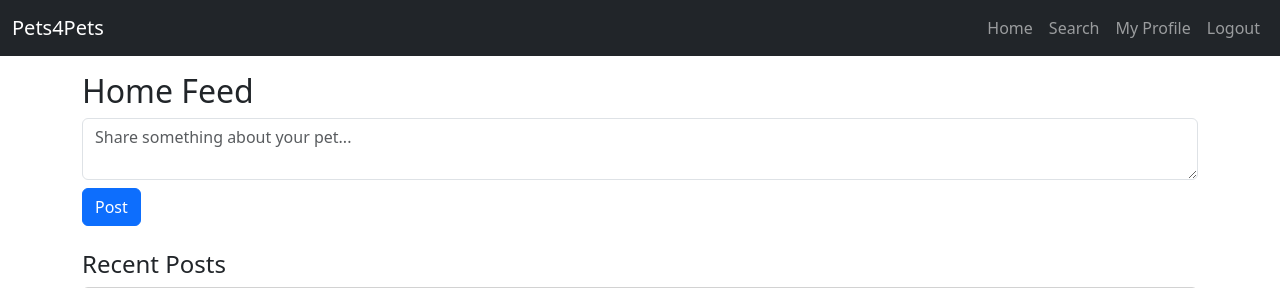
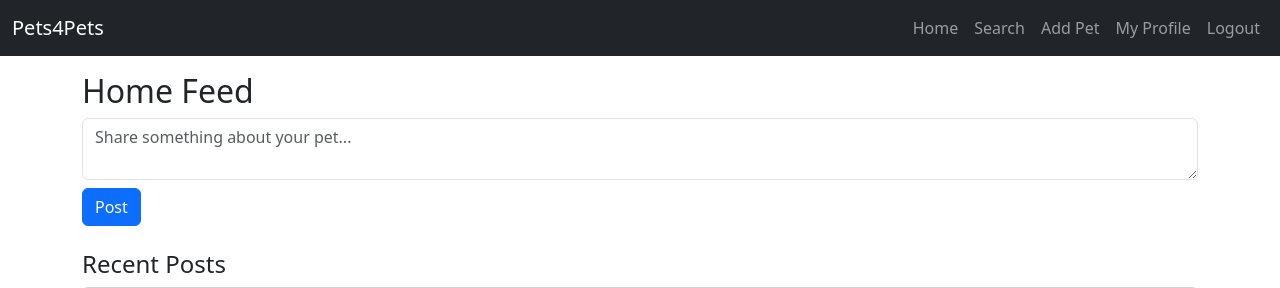
Before and after one commit to DM-netizen/Pets4Pets, a Flask app: page / in a window 1280 px wide. Shown: the top 288 px of the page. Run offline with Flask 3, Linux system fonts and the light colour scheme; a user stored in the database is signed in; data comes from the database, SQL or seed files in the repository; both versions use the stored data as it was after the commit.

Commit message:
Added add pet feature

```diff
--- a/app.py
+++ b/app.py
@@ -188,6 +188,26 @@ def profile():
     following = user.following.all()
     return render_template('profile.html', user=user, followers=followers, following=following)
 
+@app.route('/add_pet', methods=['GET', 'POST'])
+def add_pet():
+    if 'user_id' not in session:
+        return redirect(url_for('login'))
+    if request.method == 'POST':
+        pet_name = request.form['pet_name']
+        pet_type = request.form['pet_type']
+        pet_age = int(request.form['pet_age'])
+        pet_breed = request.form['pet_breed']
+        pet_details = request.form['pet_details']
+
+        new_pet = Pet(name=pet_name, pet_type=pet_type, age=pet_age, breed=pet_breed,
+                      details=pet_details, user_id=session['user_id'])
+        db.session.add(new_pet)
+        db.session.commit()
+        flash('New pet added successfully!', 'success')
+        return redirect(url_for('profile'))
+    return render_template('add_pet.html')
+
+
 @app.route('/api/feed')
 def api_feed():
     if 'user_id' not in session:
--- a/templates/base.html
+++ b/templates/base.html
@@ -15,6 +15,7 @@
             <ul class="navbar-nav ms-auto">
                 <li class="nav-item"><a class="nav-link" href="/">Home</a></li>
                 <li class="nav-item"><a class="nav-link" href="/search">Search</a></li>
+                <li class="nav-item"><a class="nav-link" href="{{ url_for('add_pet') }}">Add Pet</a></li>
                 <li class="nav-item"><a class="nav-link" href="/profile">My Profile</a></li>
                 <li class="nav-item"><a class="nav-link" href="/logout">Logout</a></li>
             </ul>
```
Also changed, not shown: templates/add_pet.html (added, +12 -0 lines), database.db.
